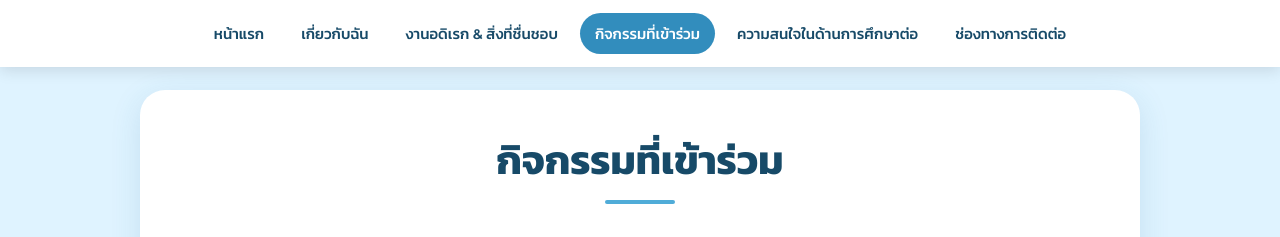
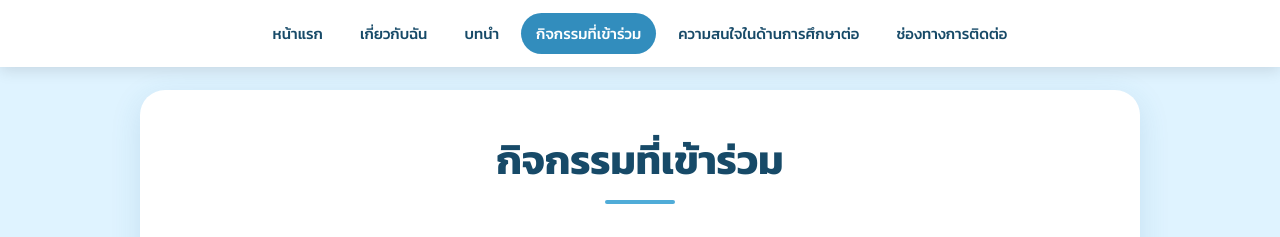
Before and after one commit to s34409auttapon/auttapon.github.io, a plain HTML site: page activities.html in a window 1280 px wide. Shown: the top 237 px of the page. Drawn offline with Linux system fonts and the light colour scheme.

Commit message:
Update activities.html

```diff
--- a/activities.html
+++ b/activities.html
@@ -23,7 +23,7 @@
             เกี่ยวกับฉัน
         </a>
         <a href="hobby.html">
-            งานอดิเรก & สิ่งที่ชื่นชอบ
+            บทนำ
         </a>
         <a href="activities.html" class="active">
             กิจกรรมที่เข้าร่วม
```
